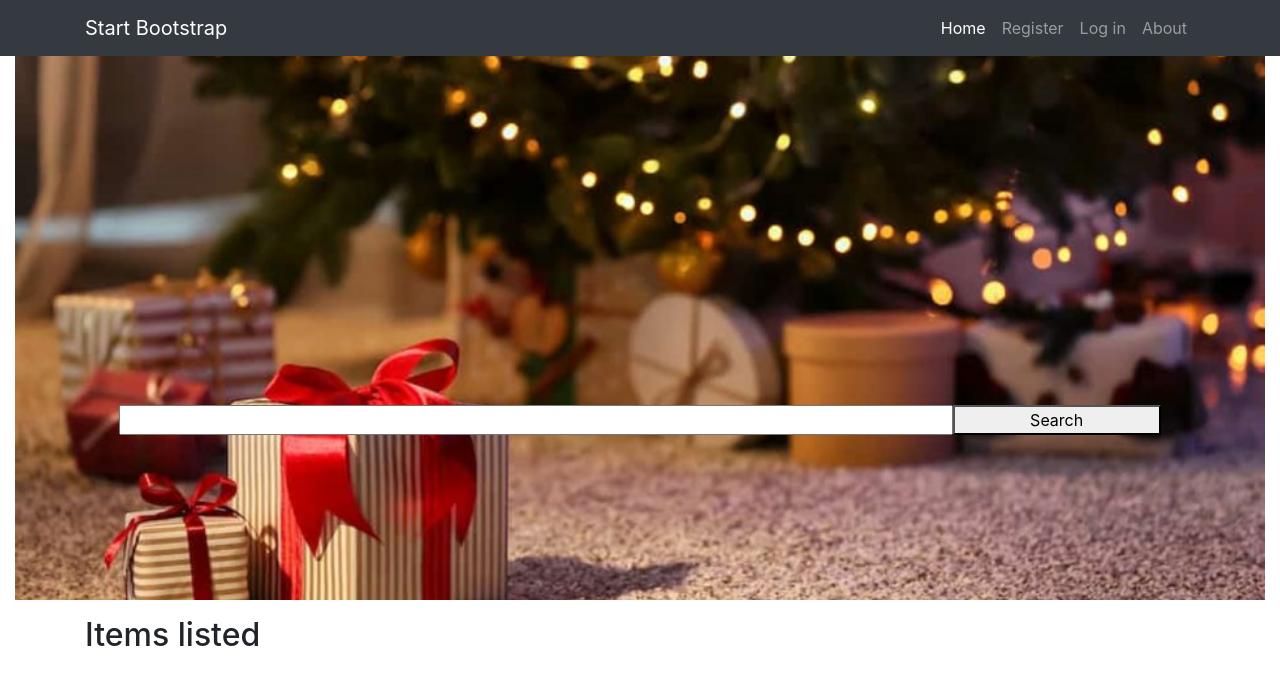
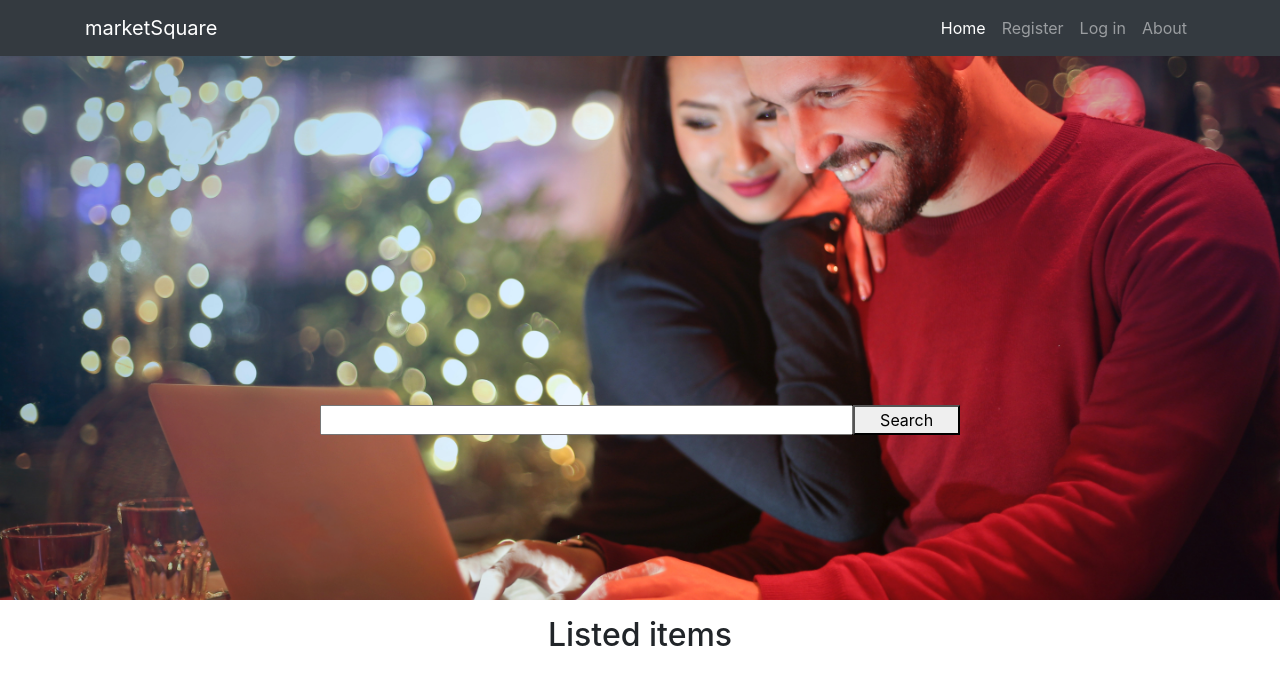
Before and after one commit to Code-Institute-Submissions/SegzAyo-SegzAyo-Online_MarketPlace2_AprResub, a Flask app: page / in a window 1280 px wide. Shown: the top 685 px of the page. Run offline with Flask 2, Linux system fonts and the light colour scheme; data that the repository does not hold is empty; parts of the project's set-up code (start-up, migrations or seed data) failed here and were passed over; some libraries are stand-ins or nearby versions; some web fonts are replaced.

Commit message:
homepage listed items section WIP

```diff
--- a/static/css/style.css
+++ b/static/css/style.css
@@ -24,7 +24,7 @@
 .baseContainer {
     text-align: center;
     height: 600px;
-    background-image: url("../static/images/presents-under-tree.jpg");
+    background-image: url("/static/images/pexels-andrea-piacquadio-853151.jpg");
     background-size: cover;
     background-position: center;
 
--- a/templates/base.html
+++ b/templates/base.html
@@ -23,13 +23,13 @@
     {% endblock %}
     <title>Products</title>
 </head>
-<body>
+<body style="margin: 0px; padding: 0px;">
     <header>
         <body>
             <!-- Navigation-->
             <nav class="navbar navbar-expand-lg navbar-dark bg-dark fixed-top">
                 <div class="container">
-                    <a class="navbar-brand" href="#">Start Bootstrap</a>
+                    <a class="navbar-brand" href="#">marketSquare</a>
                     <button class="navbar-toggler" type="button" data-toggle="collapse" data-target="#navbarResponsive" aria-controls="navbarResponsive" aria-expanded="false" aria-label="Toggle navigation">
                         <span class="navbar-toggler-icon"></span>
                         </button>
@@ -82,7 +82,7 @@
             {% endif %}
         {% endwith %}
     </section>
-    <main class="container-fluid">
+    <main class="container-fluid" style="padding-left: 0; padding-right: 0;">
         {% block content %}
         {% endblock %}
     </main>
--- a/templates/products.html
+++ b/templates/products.html
@@ -1,22 +1,30 @@
 {% extends "base.html" %}
 {% block content %}
+<section class="container-fluid baseContainer">
 
-<section class="container-fluid baseContainer">
     <form id="searchForm" class="row searchForm justify-content-center">
-                    <input id="word" name="word" type="text" class="col-8 col-md-8 center-align my-auto validate" required>
-                    <button type="submit" class="col-3 col-md-2 center-align my-auto">
+        <input id="word" name="word" type="text" class="col-8 col-xs-6 col-md-4 col-lg-5 center-align my-auto validate" required>
+        <button type="submit" class="col-3 col-md-2 col-lg-1 center-align my-auto">
         Search <i class="fas-fa-sign-in-alt"></i>
         </button>
     </form>
 </section>
 <ul>
+    <div class="row justify-content-center">
     {% for category in categories %}
-    <li><a href="{{url_for('get_categories', category_id=category.id)}}"> {{category.name}} </a></li>
+        <div class="col-3 col-md-2 text-center">
+            <a href="{{url_for('get_categories', category_id=category.id)}}">
+                <button type="button" class="btn btn-outline-info">{{category.name}}</button>
+            </a>
+        </div>
     {% endfor %}
+    </div>
 </ul>
 <section class="container">
-    <h2>Items listed</h2>
-    <div id="home" class="row justify-content-center">
+    <div id="home" class="row justify-content-start">
+        <div class="col-12 text-center">
+            <h2>Listed items</h2>
+        </div>
         {% for product in products %}
         <a href="#">
                 <div class="col-lg-3 col-sm-6 mb-4">
@@ -26,9 +34,9 @@
                             <h5 class="card-title" style="margin-bottom: 5px;">
                                 {{product.product_name}}
                             </h5>
-                            <h5>
+                            <h6>
                                 {{product.product_price}}
-                            </h5>
+                            </h6>
                         </div>
                     </div>
                 </div>
```
Also changed, not shown: static/images/pexels-andrea-piacquadio-853151.jpg (added). Lines whose indentation alone changed are shown as unchanged.
